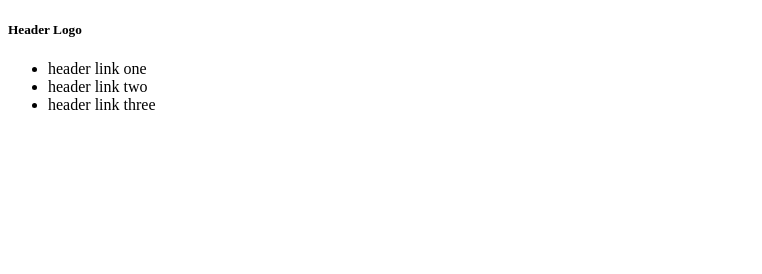
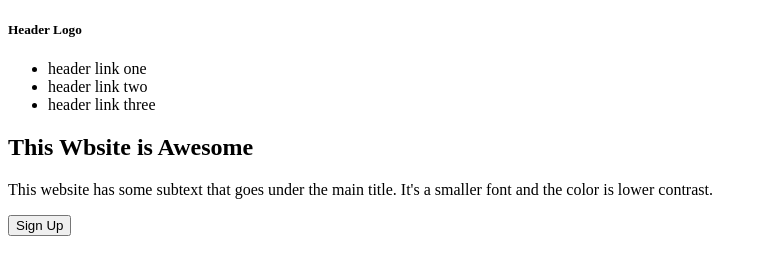
Before and after one commit to mwambajoakim/landing_page, a plain HTML site: page index.html in a window 1280 px wide. Shown: the whole page, without its empty margins (0-762 px from the left). Drawn offline with Linux system fonts and the light colour scheme.

Commit message:
Add mid section of header

```diff
--- a/index.html
+++ b/index.html
@@ -11,6 +11,10 @@
             <li>header link two</li>
             <li>header link three</li>
         </ul>
+
+        <h2>This Wbsite is Awesome</h2>
+        <p>This website has some subtext that goes under the main title. It's a smaller font and the color is lower contrast.</p>
+        <button>Sign Up</button>
     </body>
     <footer></footer>
 </html>
```
